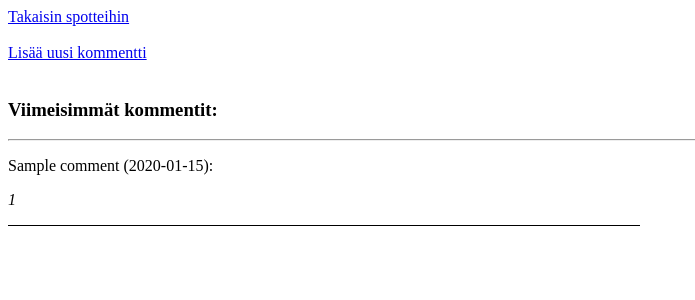
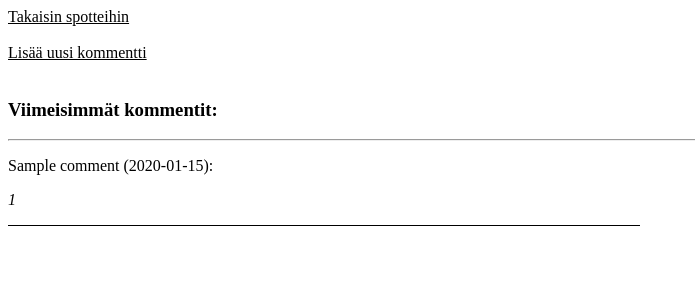
Before and after one commit to mitojala/tsoha-mtb-spots, a Flask app: template templates/show_spot_comments.html in a window 1280 px wide. Shown: the top 300 px of the page, without its empty margins (0-695 px from the left). Run offline with Flask 2, Linux system fonts and the light colour scheme; the template is opened without the code that fills it: most values are stand-ins (such as "Sample title", 1, 10 or a date in 2020).

Commit message:
chore: Improve visual appearance

```diff
--- a/templates/add_spot_comment.html
+++ b/templates/add_spot_comment.html
@@ -9,7 +9,7 @@
 </form>
 
 <p>
-  <a href="/spots_main">Takaisin spotteihin</a>
+  <a style="color: black" href="/spots_main">Takaisin spotteihin</a>
 </p>
 
 <script>
--- a/templates/show_spot_comments.html
+++ b/templates/show_spot_comments.html
@@ -7,9 +7,11 @@
     }
   </style>
   <body>
-    <a href="/spots_main"> Takaisin spotteihin</a><br />
+    <a style="color: black" href="/spots_main"> Takaisin spotteihin</a><br />
     <br />
-    <a href="/add_spot_comment/{{ id }}"> Lisää uusi kommentti</a><br />
+    <a style="color: black" href="/add_spot_comment/{{ id }}">
+      Lisää uusi kommentti</a
+    ><br />
     <br />
     <h3>Viimeisimmät kommentit:</h3>
     <hr />
```
